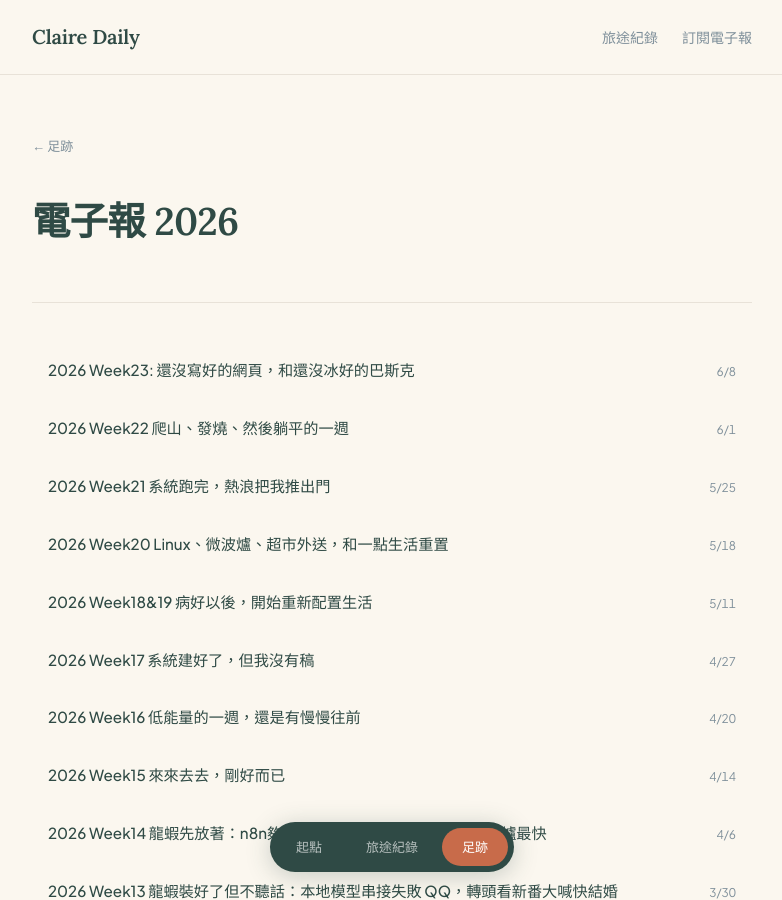
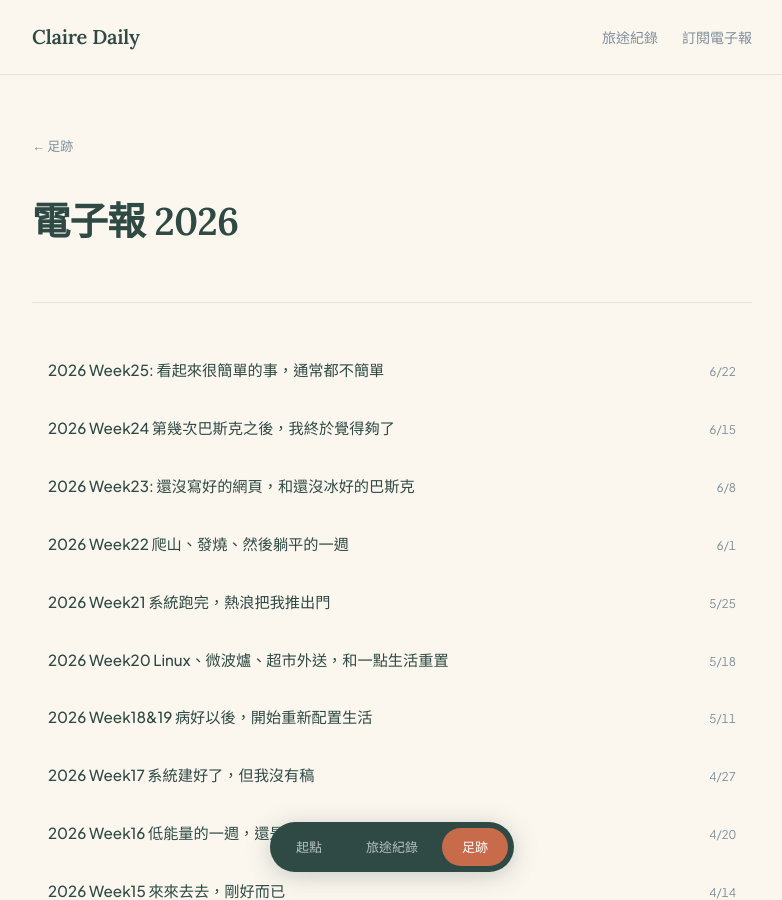
Before and after one commit to clairedaily8613/clairedaily8613.github.io, a Jekyll site: the page built from categories/2026.md, in a window 1280 px wide and 900 px high. Shown: the whole window, without its empty margins (248-1030 px from the left). Built offline with Jekyll 4.4.1, drawn with Linux system fonts in a browser that asks for light colours.

Commit message:
在 2026 年份頁新增 Week24 與 Week25 連結
Co-Authored-By: Claude Sonnet 4.6 <noreply@anthropic.com>

```diff
--- a/categories/2026.md
+++ b/categories/2026.md
@@ -11,6 +11,14 @@ permalink: /categories/2026/
   </div>
 
   <div class="post-list">
+    <a href="/posts/2026/week-25/" class="post-list-item">
+      <div class="post-list-left"><div class="post-list-title">2026 Week25: 看起來很簡單的事，通常都不簡單</div></div>
+      <span class="post-list-date">6/22</span>
+    </a>
+    <a href="/posts/2026/week-24/" class="post-list-item">
+      <div class="post-list-left"><div class="post-list-title">2026 Week24 第幾次巴斯克之後，我終於覺得夠了</div></div>
+      <span class="post-list-date">6/15</span>
+    </a>
     <a href="/posts/2026/week-23/" class="post-list-item">
       <div class="post-list-left"><div class="post-list-title">2026 Week23: 還沒寫好的網頁，和還沒冰好的巴斯克</div></div>
       <span class="post-list-date">6/8</span>
```
